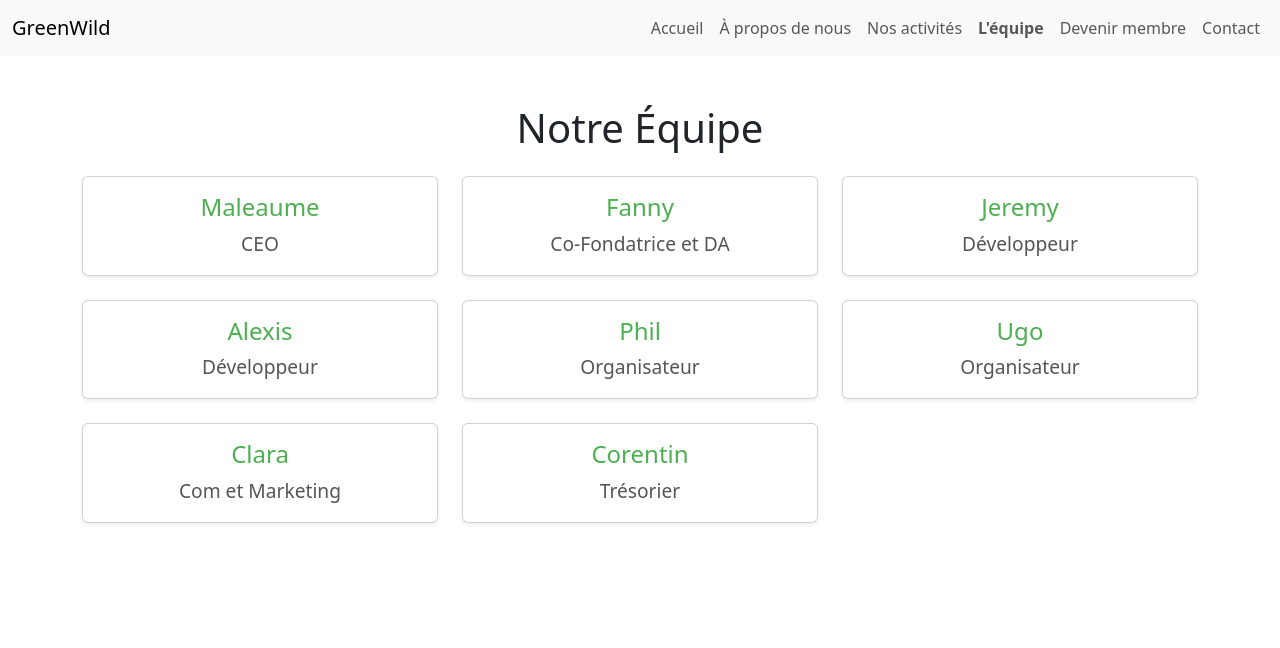
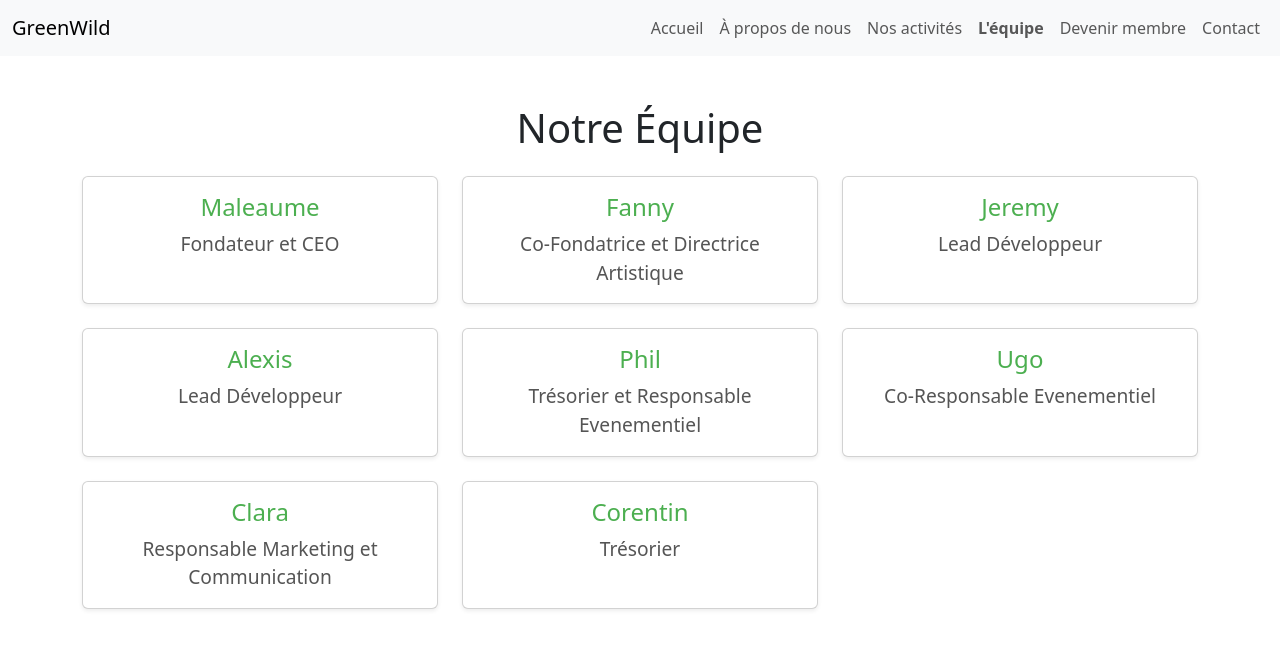
Before and after one commit to Moi30/GreenWild, a Vue app: page /team in a window 1280 px wide. Shown: the top 648 px of the page. Built offline with nearby package versions, Linux system fonts and the light colour scheme.

Commit message:
UPDATE Content pages

```diff
--- a/src/components/AboutUs.vue
+++ b/src/components/AboutUs.vue
@@ -70,7 +70,7 @@
     <!-- History Section -->
     <section>
       <h2 class="text-center mb-4">Notre Histoire</h2>
-      <p class="text-center">Fondée en 2020, GreenWild est née d'une passion commune pour la nature et d'un désir de faire la différence. Depuis notre création, nous avons organisé plus de 50 randonnées de nettoyage, collecté plus de 1,000 kg de déchets, et mobilisé plus de 500 volontaires. Nous sommes fiers de notre impact et continuons à travailler pour un avenir plus propre et plus vert.</p>
+      <p class="text-center">Fondée en 2024, GreenWild est née d'une passion commune pour la nature et d'un désir de faire la différence. Depuis notre création, nous organisons des randonnées pour nettoyer la nature, collectons des déchets, et mobilison des volontaires. Nous sommes fiers de notre impact et continuons à travailler pour un avenir plus propre et plus vert.</p>
     </section>
   </div>
 </template>
--- a/src/components/TeamPage.vue
+++ b/src/components/TeamPage.vue
@@ -20,13 +20,13 @@ export default {
   data() {
     return {
       team: [
-        { name: 'Maleaume', role: 'CEO' },
-        { name: 'Fanny', role: 'Co-Fondatrice et DA' },
-        { name: 'Jeremy', role: 'Développeur' },
-        { name: 'Alexis', role: 'Développeur' },
-        { name: 'Phil', role: 'Organisateur' },
-        { name: 'Ugo', role: 'Organisateur' },
-        { name: 'Clara', role: 'Com et Marketing' },
+        { name: 'Maleaume', role: 'Fondateur et CEO' },
+        { name: 'Fanny', role: 'Co-Fondatrice et Directrice Artistique' },
+        { name: 'Jeremy', role: 'Lead Développeur' },
+        { name: 'Alexis', role: 'Lead Développeur' },
+        { name: 'Phil', role: 'Trésorier et Responsable Evenementiel' },
+        { name: 'Ugo', role: 'Co-Responsable Evenementiel' },
+        { name: 'Clara', role: 'Responsable Marketing et Communication' },
         { name: 'Corentin', role: 'Trésorier' }
       ]
     };
```
